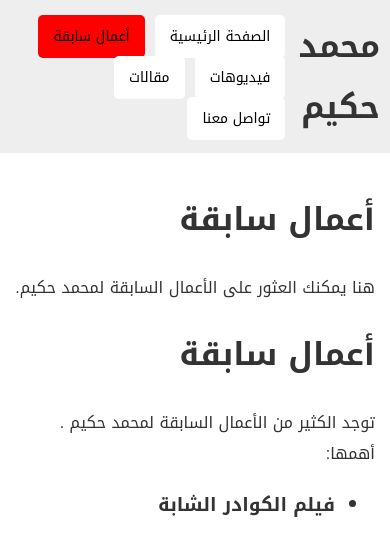
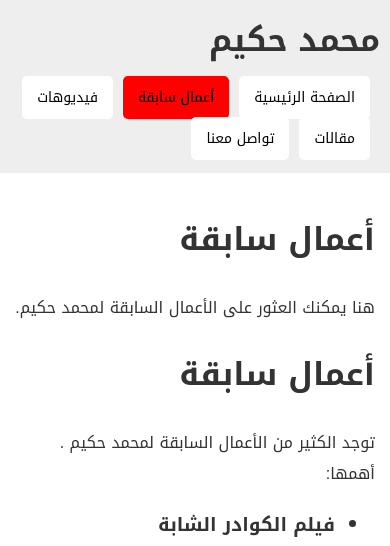
Before and after one commit to Jo-Hakim/mohammed, a plain HTML site: page index.html in a window 390 px wide. Both pictures are taken after a click on the link "أعمال سابقة". Shown: the top 546 px of the page. Drawn offline with Linux system fonts and the light colour scheme.

Commit message:
Add files via upload

```diff
--- a/style.css
+++ b/style.css
@@ -106,6 +106,10 @@ main {
 
 /* Responsive design for Poco M3 (screen width up to 600px) */
 @media screen and (max-width: 600px) {
+    .head{
+        display: flex;
+        flex-flow: row wrap ;
+    }
     header ul {
         flex-direction: row; /* Ensure items are in a row */
         gap: 10px;
@@ -127,7 +131,7 @@ main {
 
     iframe {
         width: 100%;
-        height: auto;
+        height: 30px;
         margin: 0;
         padding: 0;
     }
```
